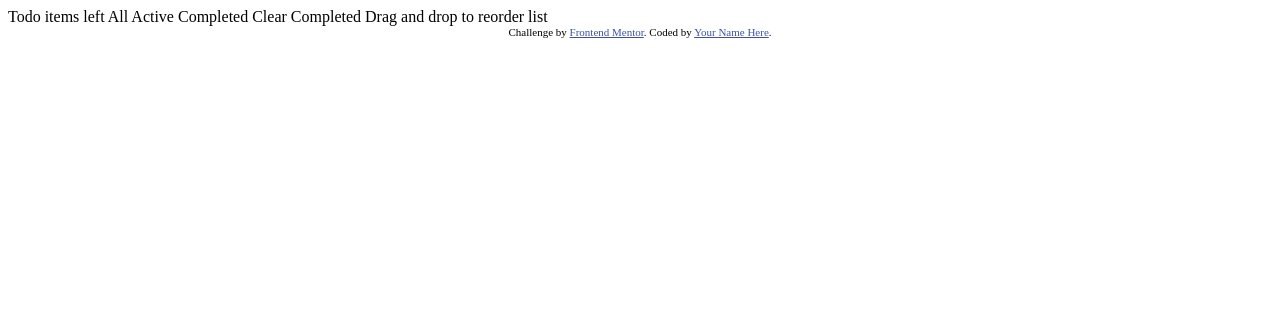
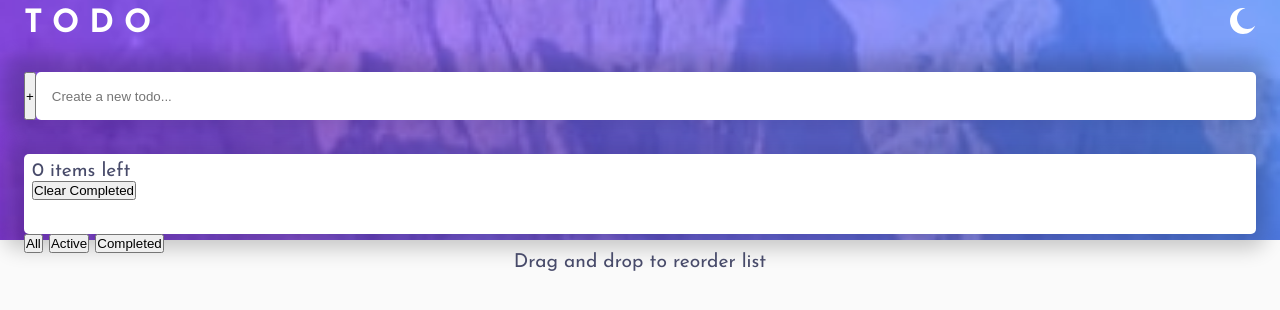
Before and after one commit to Lu6fer666/frontendmentor-todoapp, a plain HTML site: page index.html in a window 1280 px wide. Drawn offline with Linux system fonts and the light colour scheme.

Commit message:
-first work
-add js experiment
-add css
-add html structure

```diff
--- /dev/null
+++ b/app/todoapp.js
@@ -0,0 +1,105 @@
+document.addEventListener("DOMContentLoaded", function() {
+    const form = document.querySelector(".addTodo");
+    const tasksList = document.querySelector(".tasks");
+    const deleteCompletedButton = document.querySelector(".itemsleft__btnclear");
+    const itemsLeftCounter = document.querySelector(".itemsleft__counter");
+    const allActiveButton = document.querySelector(".btnfilter__allactive");
+    const activeButton = document.querySelector(".btnfilter__activebtn");
+    const completedButton = document.querySelector(".btnfilter__completed");
+    const alert = document.querySelector('.alert'); // ALERT
+
+    function updateItemsLeftCounter() {
+        const uncheckedItems = tasksList.querySelectorAll("li:not(.completed)");
+        itemsLeftCounter.textContent = `${uncheckedItems.length} items left`;
+    }
+
+    function saveTasksToLocalStorage() {
+        const tasks = [...tasksList.children].map(task => ({
+            text: task.textContent,
+            completed: task.classList.contains("completed")
+        }));
+        localStorage.setItem("tasks", JSON.stringify(tasks));
+    }
+
+    function loadTasksFromLocalStorage() {
+        const tasks = JSON.parse(localStorage.getItem("tasks")) || [];
+        tasks.forEach(task => {
+            const taskItem = createTaskItem(task.text, task.completed);
+            tasksList.appendChild(taskItem);
+        });
+        updateItemsLeftCounter();
+    }
+
+    function createTaskItem(text, completed) {
+        const taskItem = document.createElement("li");
+        const checkbox = document.createElement("input");
+        checkbox.type = "checkbox";
+        checkbox.checked = completed;
+
+        checkbox.addEventListener("change", function() {
+            taskItem.classList.toggle("completed");
+            updateItemsLeftCounter();
+            saveTasksToLocalStorage();
+        });
+
+        const deleteButton = document.createElement("button");
+        deleteButton.textContent = "X";
+        deleteButton.addEventListener("click", function() {
+            tasksList.removeChild(taskItem);
+            updateItemsLeftCounter();
+            saveTasksToLocalStorage();
+        });
+
+        taskItem.textContent = text;
+        taskItem.appendChild(checkbox);
+        taskItem.appendChild(deleteButton);
+        taskItem.classList.toggle("completed", completed);
+
+        return taskItem;
+    }
+
+    form.addEventListener("submit", function(event) {
+        event.preventDefault();
+
+        const input = form.querySelector(".addTodo__addNew");
+        const taskText = input.value.trim();
+
+        if (taskText !== "") {
+            const taskItem = createTaskItem(taskText, false);
+            tasksList.appendChild(taskItem);
+            updateItemsLeftCounter();
+            saveTasksToLocalStorage();
+            input.value = "";
+        }
+    });
+
+    deleteCompletedButton.addEventListener("click", function() {
+        const checkedItems = tasksList.querySelectorAll("li input[type='checkbox']:checked");
+        checkedItems.forEach(function(item) {
+            tasksList.removeChild(item.parentNode);
+        });
+        updateItemsLeftCounter();
+        saveTasksToLocalStorage();
+    });
+
+    allActiveButton.addEventListener("click", function() {
+        [...tasksList.children].forEach(task => {
+            task.style.display = "flex";
+        });
+    });
+
+    activeButton.addEventListener("click", function() {
+        [...tasksList.children].forEach(task => {
+            task.style.display = task.classList.contains("completed") ? "none" : "flex";
+        });
+    });
+
+    completedButton.addEventListener("click", function() {
+        [...tasksList.children].forEach(task => {
+            task.style.display = task.classList.contains("completed") ? "flex" : "none";
+        });
+        updateItemsLeftCounter();
+    });
+
+    loadTasksFromLocalStorage();
+});
--- a/index.html
+++ b/index.html
@@ -1,36 +1,71 @@
 <!DOCTYPE html>
 <html lang="en">
+
 <head>
   <meta charset="UTF-8">
-  <meta name="viewport" content="width=device-width, initial-scale=1.0"> <!-- displays site properly based on user's device -->
+  <meta name="viewport" content="width=device-width, initial-scale=1.0">
+  <!-- displays site properly based on user's device -->
 
   <link rel="icon" type="image/png" sizes="32x32" href="./images/favicon-32x32.png">
+  <link href="/styles/styles.css" rel="stylesheet" />
 
   <title>Frontend Mentor | Todo app</title>
 
-  <!-- Feel free to remove these styles or customise in your own stylesheet 👍 -->
-  <style>
-    .attribution { font-size: 11px; text-align: center; }
-    .attribution a { color: hsl(228, 45%, 44%); }
-  </style>
 </head>
-<body>
+<body class="body">
+  <header class="body__header"></header>
+  <main class="body__main">
+    <div class="body__main__content">
+      <h2 class="body__main__content__h2">todo</h2>
+      <!--Dark Mode Swich -->
+      <div class="theme">
+        <span class="theme__toggle">
+          <img class="theme__toggle__light" src="./images/icon-sun.svg" alt="" />
+          <img class="theme__toggle__dark" src="./images/icon-moon.svg" alt="" />
+        </span>
 
-  Todo
+      </div>
+    </div>
 
-  <!-- Add dynamic number --> items left
+    <form class="addTodo">
+      <button type="submit" class="addTodo__btnaddNewBtn" aria-label="button">
+        <span class="addTodo__plusSigncheckbox">+</span>
+      </button>
+      <input
+        class="addTodo__addNew"
+        name="add"
+        type="text"
+        id="create"
+        placeholder="Create a new todo..."
+        aria-label="Create a new todo..."
+      />
+    </form>
 
-  All
-  Active
-  Completed
+    <div class="container">
+      <div class="container__alert">New task added</div>
+      <div class="container__card">
+        <div>
+          <ul class="tasks"></ul>
+        </div>
 
-  Clear Completed
+        <div class="itemsleft">
+          <p class="itemsleft__counter">0 items left</p>
+          <button class="itemsleft__btnclear">Clear Completed</button>
+        </div>
+      </div>
 
-  Drag and drop to reorder list
-
-  <div class="attribution">
-    Challenge by <a href="https://www.frontendmentor.io?ref=challenge" target="_blank">Frontend Mentor</a>.
-    Coded by <a href="#">Your Name Here</a>.
-  </div>
-</body>
+      <div class="bottom">
+        <div class="btnfilter">
+          <button class="btnfilter__allactive" value="all">All</button>
+          <button class="btnfilter__activebtn" value="active">Active</button>
+          <button class="btnfilter__completed" value="completed">Completed</button>
+        </div>
+      </div>
+    </div>
+    <footer class="footer">
+      <p class="footer__dragtext">Drag and drop to reorder list</p>
+    </footer>
+  </main>
+  <script src="app/todoapp.js"></script>
+  <script src="app/darkmode.js"></script>
 </html>
--- /dev/null
+++ b/styles/styles.scss
@@ -0,0 +1,159 @@
+// FONT IMPORT //
+
+@import url('https://fonts.googleapis.com/css2?family=Josefin+Sans:wght@400;700&family=League+Spartan:wght@500;600;700&display=swap');
+
+// PRIMARY COLOR //
+
+$primarybrightblue: hsl(220, 98%, 61%);
+$primarycheckbackground: linear-gradient hsl(192, 100%, 67%) to hsl(280, 87%, 65%);
+
+// LIGHT THEME
+
+$lightverylightgray: hsl(0, 0%, 98%);
+$lightverylightgrayishblue: hsl(236, 33%, 92%);
+$lightlightgrayishBlue: hsl(233, 11%, 84%);
+$lightdarkgrayishBlue: hsl(236, 9%, 61%);
+$lightverydarkgrayishBlue: hsl(235, 19%, 35%);
+
+// DARK THEME
+
+$darkdarktverydarkblue: hsl(235, 21%, 11%);
+$darkdverydarkDesaturatedBlue: hsl(235, 24%, 19%);
+$darkdlightGrayishBlue: hsl(234, 39%, 85%);
+$darkdlightGrayishBluehover: hsl(236, 33%, 92%);
+$darkddarkGrayishBlue: hsl(234, 11%, 52%);
+$darkdveryDarkGrayishBlue: hsl(233, 14%, 35%);
+$darkdverydarkGrayishBlue: hsl(237, 14%, 26%);
+
+
+// STYLES //
+
+* {
+    margin: 0;
+    padding: 0;
+    box-sizing: border-box;
+}
+
+.body {
+    font-family: 'Josefin Sans', sans-serif;
+    color: $lightverydarkgrayishBlue;
+    background: $lightverylightgray;
+    height: 100vh;
+    font-size: 1.2rem;
+    min-height: 100vh;
+    margin: 0;
+    user-select: none;
+
+    &__header {
+        height: 30vh;
+        background: url(/images/bg-mobile-light.jpg) no-repeat left center/cover;
+        width: 100vw;
+    }
+
+    &__main {
+        max-width: 540rem;
+        width: 100%;
+        margin: 0 auto;
+        display: grid;
+        grid-template-rows: 1fr 1fr auto 1fr;
+        column-gap: .5rem;
+        position: relative;
+        bottom: 16rem;
+        padding: 1.5rem;
+        height: 4rem;
+
+        &__content {
+            display: grid;
+            align-content: center;
+            display: flex;
+            justify-content: space-between;
+            align-content: center;
+
+            &__h2 {
+                color: white;
+                font-size: 2rem;
+                font-weight: 700;
+                letter-spacing: 10px;
+                text-align: left;
+                text-transform: uppercase;
+                margin-bottom: 2rem;
+            }
+        }
+    }
+}
+
+
+
+.theme {
+    &__toggle {
+        &__dark {
+        }
+        &__light {
+            display:none;
+        }
+    }
+    &__switch {
+        display: inline-block;
+        height: 3rem;
+        width: 3rem;
+        position: relative;
+        cursor: pointer;
+        &__darkmode {
+
+        }
+    }
+}
+
+.addTodo {
+    min-width: 100%;
+    width: 100%;
+    display: flex;
+    background: var(--input-and-card);
+    border-radius: 5px;
+    margin-bottom: 0.1rem;
+    box-shadow: -5px 0 20px 15px rgba(0, 0, 0, 0.2);
+    &__button {
+
+    }
+
+    &__addNew {
+        border: none;
+        width: 100%;
+        height: 3rem;
+        padding: 1rem;
+        border-radius: 5px;
+        outline: none;
+    }
+}
+
+.container {
+    &__card {
+        background: white;
+        padding: 0.5rem 0.5rem 1rem 0.5rem;
+        min-height: fit-content;
+        min-height: 5rem;
+        border-radius: 5px;
+        margin-top: 2rem;
+        box-shadow: -5px 0 20px 15px rgba(0, 0, 0, 0.2);
+    }
+    &__alert {
+        display: none;
+    }
+}
+
+.tasks li {
+    display: flex;
+    align-items: center;
+    margin-bottom: 10px;
+}
+.tasks li input[type='checkbox'] {
+    margin-right: 10px;
+    order: -1;
+}
+
+.footer {
+    &__dragtext {
+        align-items: center;
+        text-align: center;
+    }
+}
```
Also changed, not shown: app/darkmode.js (added), styles/styles.css (added), 1 other file.
